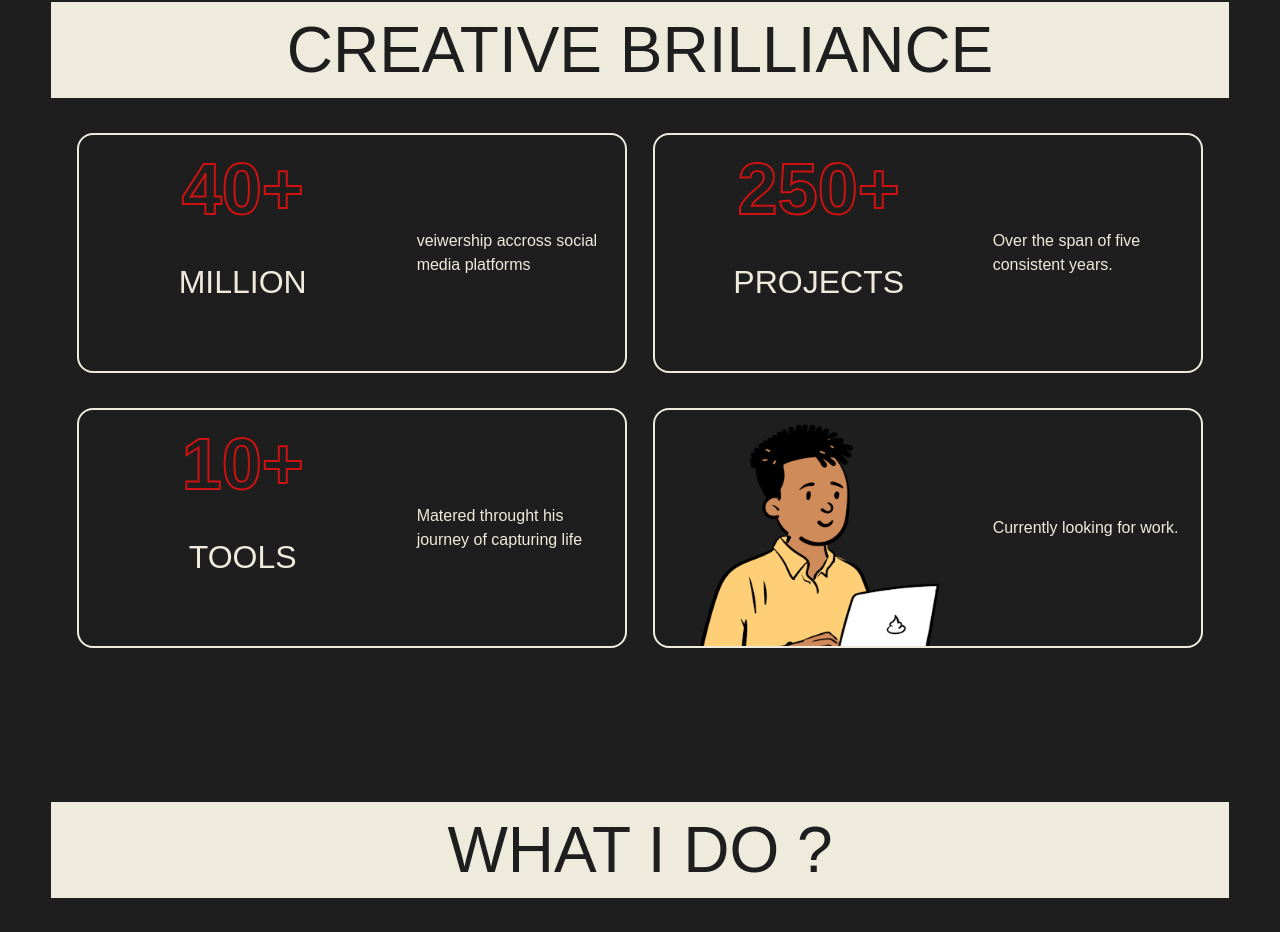
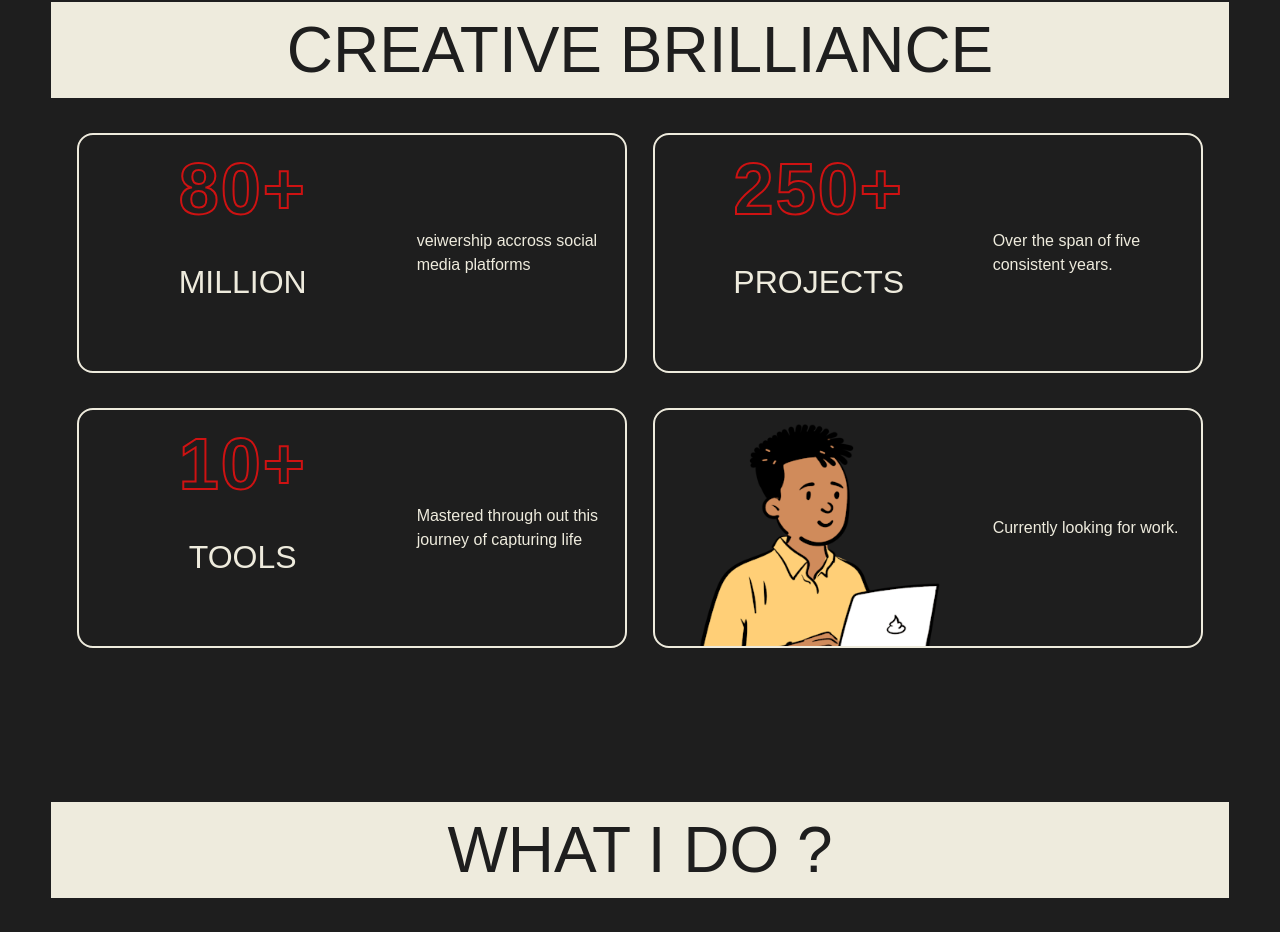
Before and after one commit to lakshya-klr/HS-cine-P, a React (Vite) app: page / in a window 1280 px wide. Shown: the part 1035-1967 px from the top of the page. Built offline with nearby package versions, Linux system fonts and the light colour scheme; a web font is replaced by a local one.

Commit message:
updated the finalproject, regarding data, and now the project is complete from my side.

```diff
--- a/src/Secondpage.jsx
+++ b/src/Secondpage.jsx
@@ -15,7 +15,7 @@ const Secondpage = () => {
         <div className='bigparent'>
     <div className='parent'>
       <div className='leftdiv'>
-          <div className='leftdivup'>40+</div>
+          <div className='leftdivup'>80+</div>
           <div className='leftdivdown'>MILLION</div>
       </div>
       <div className='rightdiv'>
@@ -37,13 +37,13 @@ const Secondpage = () => {
     </div>
     </div>
     <div className='bigparent'>
-    <div className='parent'>
-      <div className='leftdiv'>
+    <div className='parent' title="Final Cut Pro, Davinci Resolve, Adobe Premier Pro, Lightroom, Adobe Photoshop, Capcut, VN, Power Director, Kine Master, Canva, Picsart, Filmora Go, IMovie">
+      <div className='leftdiv' title="">
           <div className='leftdivup'>10+</div>
           <div className='leftdivdown'>TOOLS</div>
       </div>
       <div className='rightdiv'>
-         Matered throught his journey of capturing life
+         Mastered through out this journey of capturing life
       </div>
 
 
--- a/src/index.css
+++ b/src/index.css
@@ -501,6 +501,9 @@ background-color: #eeebdd;
     color: #eeebdd;
     animation: gradient 15s ease infinite;
 }
+.leftdivup{
+    letter-spacing: 2px;
+}
 
 @keyframes gradient {
 	0% {
```
